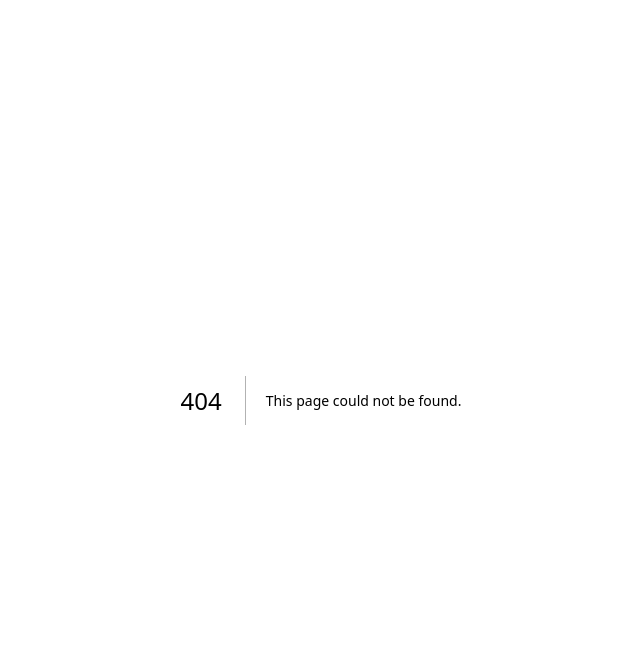
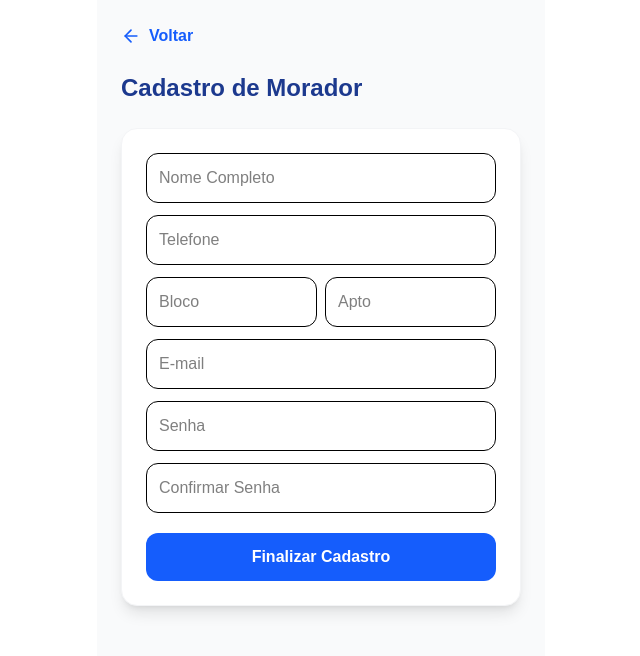
Before and after one commit to brnschxx-dot/mirante-indica, a Next.js app: page /registro in a window 1280 px wide. Before the commit this address had no page. Shown: the top 656 px of the page, without its empty margins (319-959 px from the left). Built offline with nearby package versions, Linux system fonts and the light colour scheme; no server answers.

Commit message:
add tela de cadastro

```diff
--- /dev/null
+++ b/app/registro/page.tsx
@@ -0,0 +1,80 @@
+'use client'
+import { useState } from 'react'
+import { supabase } from '../../lib/supabaseClient'
+import { useRouter } from 'next/navigation'
+import { ArrowLeft, UserPlus } from 'lucide-react'
+
+export default function Registro() {
+  const [formData, setFormData] = useState({
+    nome: '', tel: '', bloco: '', apto: '', email: '', senha: '', confirmaSenha: ''
+  })
+  const [mensagem, setMensagem] = useState('')
+  const [carregando, setCarregando] = useState(false)
+  const router = useRouter()
+
+  const handleRegistro = async (e: React.FormEvent) => {
+    e.preventDefault()
+    if (formData.senha !== formData.confirmaSenha) return setMensagem('⚠️ As senhas não conferem.')
+
+    setCarregando(true)
+    const { error } = await supabase.auth.signUp({
+      email: formData.email,
+      password: formData.senha,
+      options: {
+        data: {
+          full_name: formData.nome,
+          phone: formData.tel,
+          bloco: formData.bloco,
+          apto: formData.apto
+        },
+        emailRedirectTo: `${window.location.origin}/confirmado`,
+      }
+    })
+
+    if (error) {
+      setMensagem('❌ ' + error.message)
+      setCarregando(false)
+    } else {
+      setMensagem('✅ Cadastro realizado! Verifique seu e-mail.')
+    }
+  }
+
+  return (
+    <div className="p-6 max-w-md mx-auto bg-gray-50 min-h-screen text-black">
+      <button onClick={() => router.back()} className="mb-6 flex items-center gap-2 text-blue-600 font-bold">
+        <ArrowLeft size={20} /> Voltar
+      </button>
+
+      <h1 className="text-2xl font-bold text-blue-900 mb-6">Cadastro de Morador</h1>
+
+      <form onSubmit={handleRegistro} className="flex flex-col gap-3 bg-white p-6 rounded-2xl shadow-lg border border-gray-100">
+        <input type="text" placeholder="Nome Completo" className="border p-3 rounded-xl outline-blue-500" required
+          onChange={e => setFormData({...formData, nome: e.target.value})} />
+
+        <input type="tel" placeholder="Telefone" className="border p-3 rounded-xl outline-blue-500" required
+          onChange={e => setFormData({...formData, tel: e.target.value})} />
+
+        <div className="flex gap-2">
+          <input type="text" placeholder="Bloco" className="border p-3 rounded-xl outline-blue-500 w-1/2" required
+            onChange={e => setFormData({...formData, bloco: e.target.value})} />
+          <input type="text" placeholder="Apto" className="border p-3 rounded-xl outline-blue-500 w-1/2" required
+            onChange={e => setFormData({...formData, apto: e.target.value})} />
+        </div>
+
+        <input type="email" placeholder="E-mail" className="border p-3 rounded-xl outline-blue-500" required
+          onChange={e => setFormData({...formData, email: e.target.value})} />
+
+        <input type="password" placeholder="Senha" className="border p-3 rounded-xl outline-blue-500" required
+          onChange={e => setFormData({...formData, senha: e.target.value})} />
+
+        <input type="password" placeholder="Confirmar Senha" className="border p-3 rounded-xl outline-blue-500" required
+          onChange={e => setFormData({...formData, confirmaSenha: e.target.value})} />
+
+        <button type="submit" disabled={carregando} className="bg-blue-600 text-white p-3 rounded-xl font-bold mt-2 disabled:opacity-50">
+          {carregando ? 'Processando...' : 'Finalizar Cadastro'}
+        </button>
+      </form>
+      {mensagem && <p className="mt-4 text-center text-sm font-semibold">{mensagem}</p>}
+    </div>
+  )
+}
```
